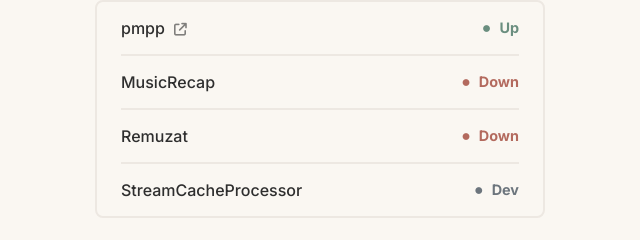
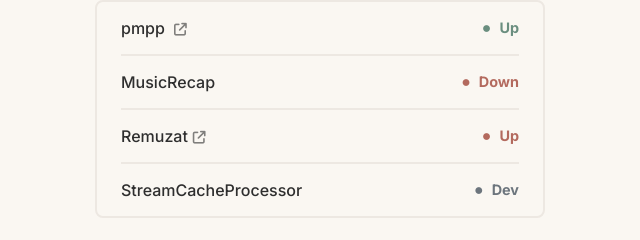
Before and after one commit to AnthonyBarei/portfolio, a plain HTML site: page index.html in a window 1280 px wide. Shown: the part 675-915 px from the top of the page, 320-960 px from the left. Drawn offline with Linux system fonts and the light colour scheme.

Commit message:
Update index.html

```diff
--- a/index.html
+++ b/index.html
@@ -38,8 +38,8 @@
                         <span class="status status-down">Down</span>
                     </li>
                     <li>
-                        <span class="project-name">Remuzat</span>
-                        <span class="status status-down">Down</span>
+                        <a href="https://remuzat.anthonybarei.fr" target="_blank" class="project-name">Remuzat<i class="fas fa-arrow-up-right-from-square"></i></a>
+                        <span class="status status-down">Up</span>
                     </li>
                     <li>
                         <span class="project-name">StreamCacheProcessor</span>
```
